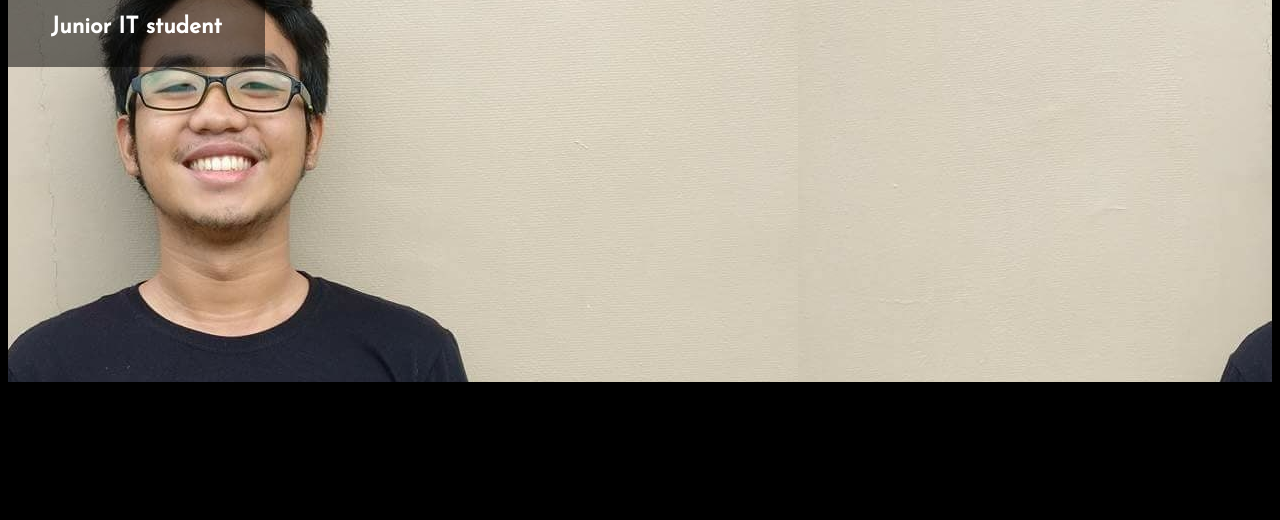
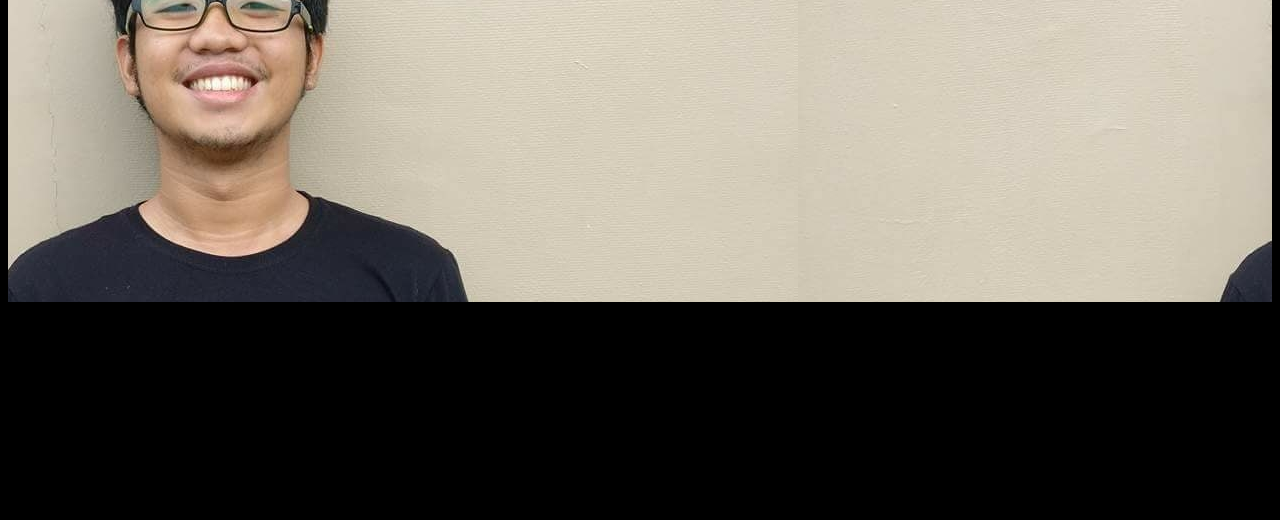
Before and after one commit to markfrias/personal-portfolio, a website: page index.html in a window 1280 px wide. Shown: the part 280-800 px from the top of the page. Drawn offline with Linux system fonts and the light colour scheme.

Commit message:
Lessen top margin for hero

```diff
--- a/css/main.css
+++ b/css/main.css
@@ -44,7 +44,7 @@ nav {
     background-image: url("../assets/images/hero.jpg");
     background-position: 790px 950px;
     background-repeat: inherit;
-    margin-top: 100px;
+    margin-top: 2.5vh;
     height: 60vh;
     width: 100%;
     box-sizing: border-box;
```
